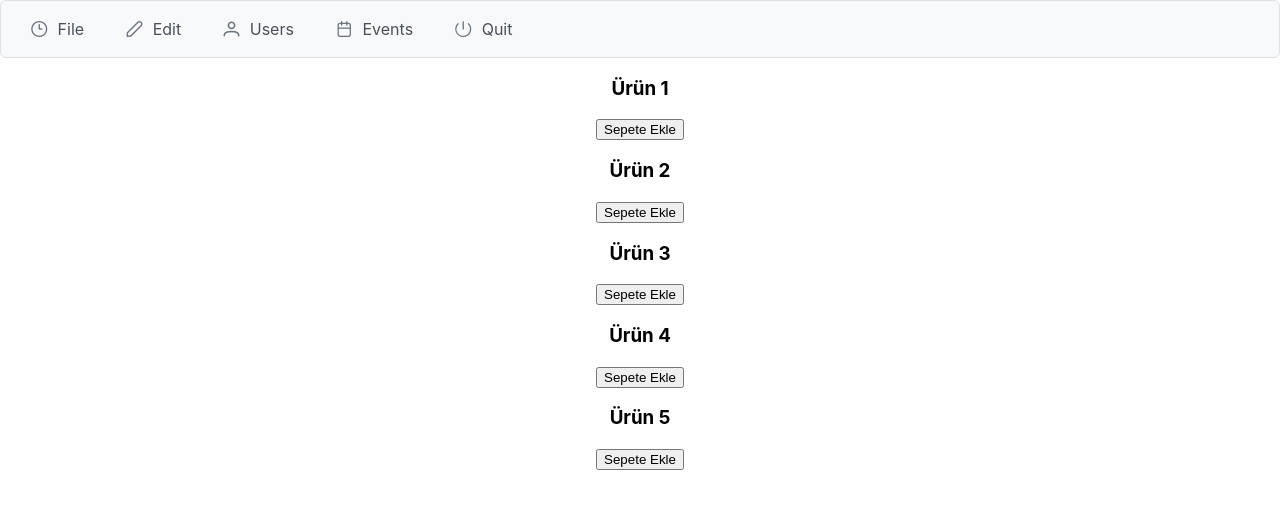
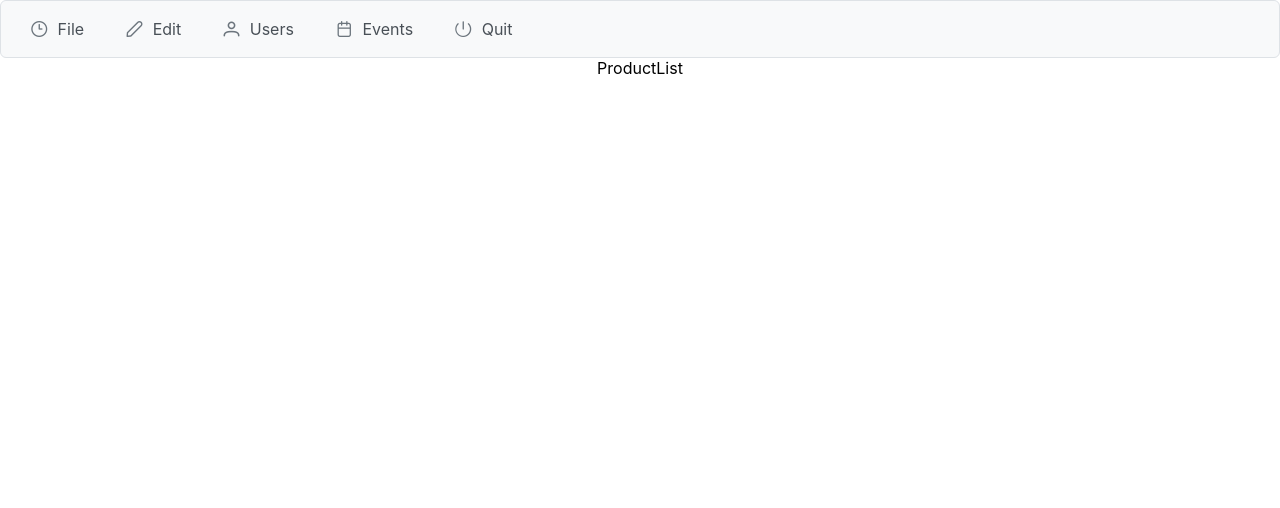
Before and after one commit to halit-kalayci-instruction/esba--react, a React (Create React App) app: page /products in a window 1280 px wide. Shown: the top 508 px of the page. Built offline with nearby package versions, Linux system fonts and the light colour scheme.

Commit message:
router implementation

```diff
--- a/package.json
+++ b/package.json
@@ -10,6 +10,7 @@
     "primereact": "^9.0.0-beta.1",
     "react": "^18.2.0",
     "react-dom": "^18.2.0",
+    "react-router-dom": "^6.8.0",
     "react-scripts": "5.0.1",
     "web-vitals": "^2.1.4"
   },
--- a/src/App.js
+++ b/src/App.js
@@ -5,12 +5,17 @@ import "primeicons/primeicons.css";
 import { useEffect, useState } from 'react';
 import Navbar from './components/navbar/Navbar';
 import ProductCard from './components/product-card/ProductCard';
-
-
+// alias
+import { products as ProductData } from './data/products';
+import { BrowserRouter, Route, Routes } from 'react-router-dom';
+import Homepage from './pages/homepage/Homepage'
+import ProductList from './pages/product-list/ProductList'
 function App() {
+  const [products, setProducts] = useState([]);
 
   useEffect(() => {
     // ürünleri çek...
+    setProducts(ProductData);
   }, []);
 
   const addProductToCart = (productName) => {
@@ -20,11 +25,13 @@ function App() {
   return (
     <div className="App">
       <Navbar />
-      <ProductCard addToCart={addProductToCart} productName="Ürün 1" />
-      <ProductCard addToCart={addProductToCart} productName="Ürün 2" />
-      <ProductCard addToCart={addProductToCart} productName="Ürün 3" />
-      <ProductCard addToCart={addProductToCart} productName="Ürün 4" />
-      <ProductCard addToCart={addProductToCart} productName="Ürün 5" />
+      <BrowserRouter>
+        <Routes>
+          <Route path='/' element={<Homepage />}></Route>
+          <Route path='/products' element={<ProductList />}></Route>
+        </Routes>
+      </BrowserRouter>
+      <footer></footer>
     </div>
   );
 }
--- /dev/null
+++ b/src/data/products.js
@@ -0,0 +1,9 @@
+export const products = [
+    { id: 1, productName: "Ürün 1", price: 500 },
+    { id: 2, productName: "Ürün 2", price: 300 },
+    { id: 3, productName: "Ürün 3", price: 5500 },
+    { id: 4, productName: "Ürün 4", price: 2500 },
+    { id: 5, productName: "Ürün 5", price: 1500 },
+    { id: 6, productName: "Ürün 6", price: 3600 },
+    { id: 7, productName: "Ürün 7", price: 200 },
+];
--- /dev/null
+++ b/src/pages/homepage/Homepage.jsx
@@ -0,0 +1,5 @@
+import React from "react";
+
+export default function Homepage() {
+	return <div>Homepage</div>;
+}
--- /dev/null
+++ b/src/pages/product-list/ProductList.jsx
@@ -0,0 +1,5 @@
+import React from "react";
+
+export default function ProductList() {
+	return <div>ProductList</div>;
+}
```
Also changed, not shown: 1 other file (tests, documents, lock files or other folders).
